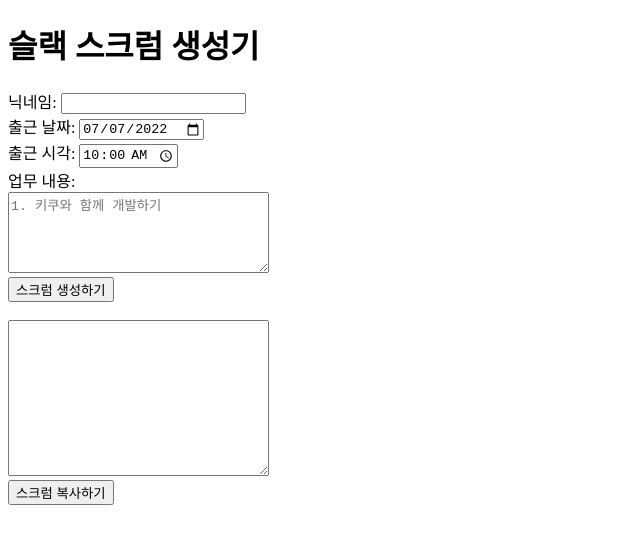
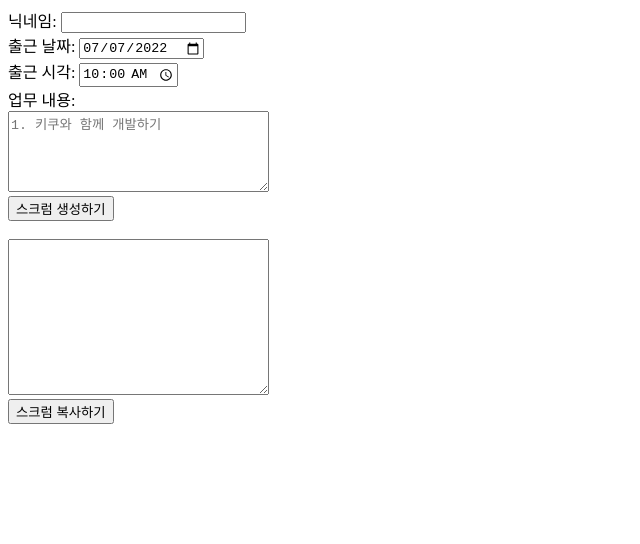
Before and after one commit to maker-kiku/Slack_Scurm_Generator, a plain HTML site: page index.html in a window 1280 px wide. Shown: the whole page, without its empty margins (0-640 px from the left). Drawn offline with Linux system fonts and the light colour scheme.

Commit message:
Update index.html

```diff
--- a/index.html
+++ b/index.html
@@ -4,8 +4,6 @@
     <title>스크럼 생성기</title>
 </head>
 <body>
-   <h1>슬랙 스크럼 생성기</h1>
-
    닉네임: <input type="text" name="name" id="name"/><br>
    출근 날짜: <input type="date" name="time" id="date"/><br>
    출근 시각: <input type="time" id="time" value="10:00" min="00:00" max="24:00"/><br>
```
